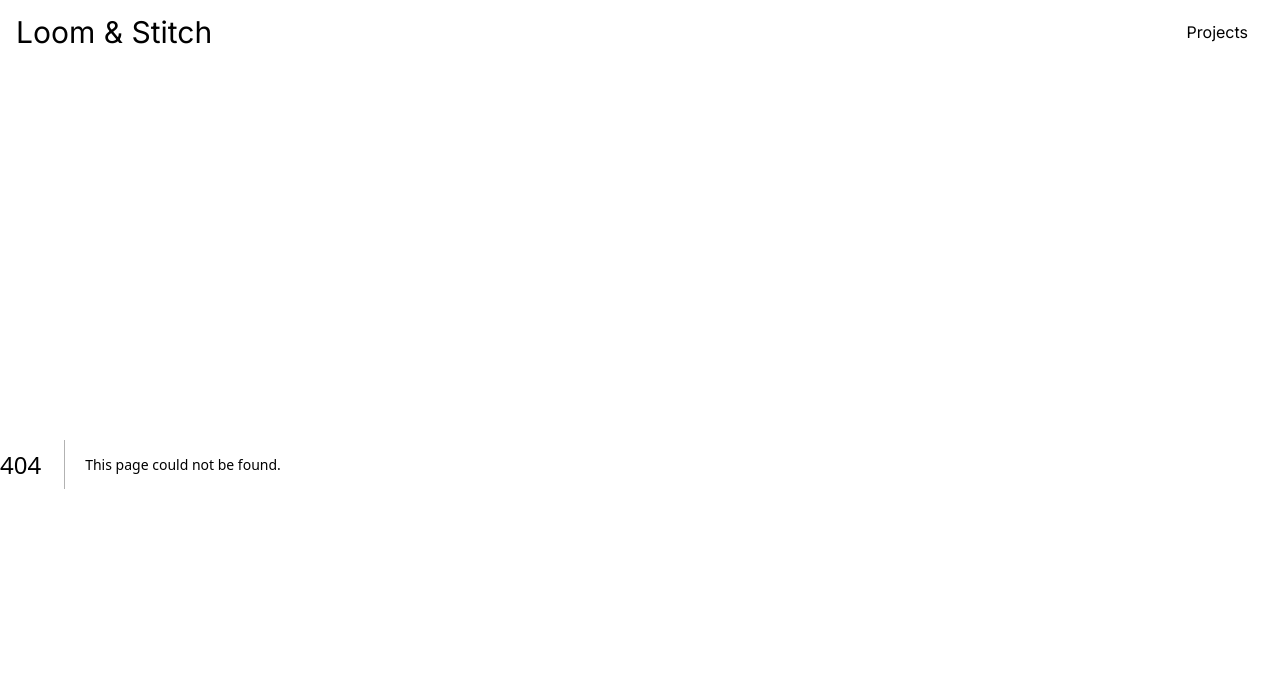
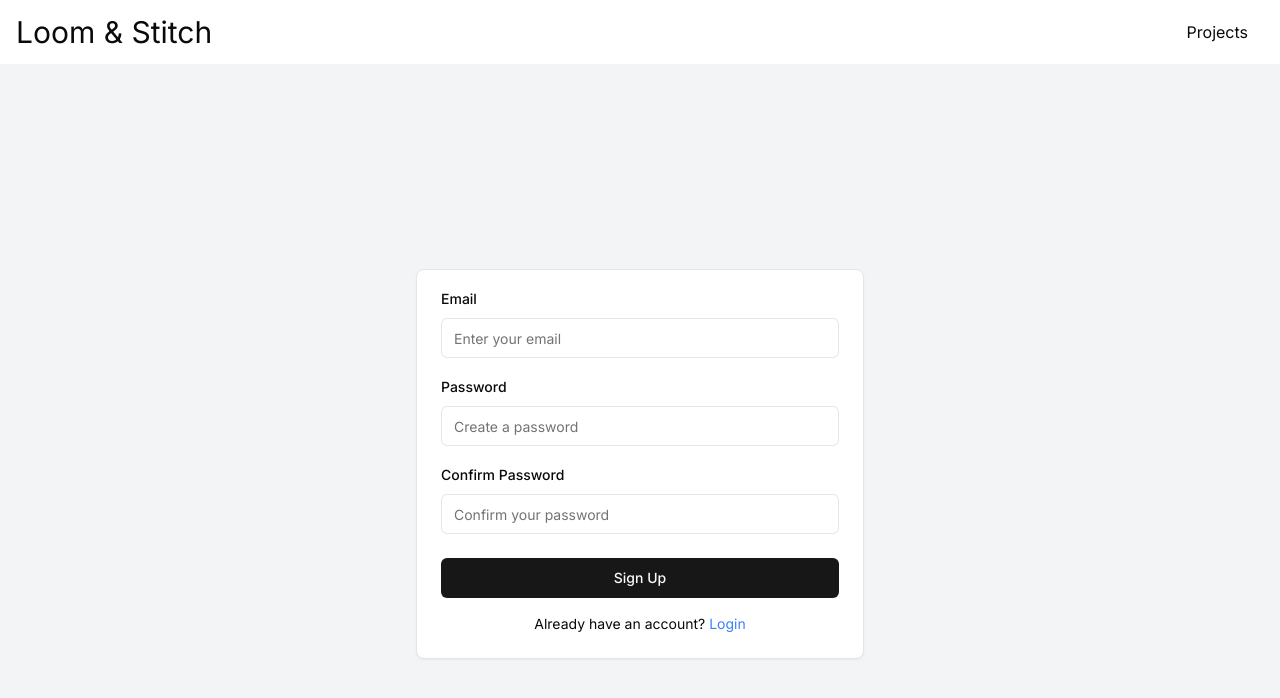
Before and after one commit to naadiya-a/loom-and-stitch, a Next.js app: page /signup in a window 1280 px wide. Before the commit this address had no page. Shown: the top 698 px of the page. Built offline with nearby package versions, Linux system fonts and the light colour scheme.

Commit message:
Created login and signup components

```diff
--- /dev/null
+++ b/app/login/page.tsx
@@ -0,0 +1,72 @@
+'use client'
+
+import { Button } from "@/components/ui/button";
+import { Card, CardContent, CardDescription, CardFooter, CardHeader, CardTitle } from "@/components/ui/card";
+import { Input } from "@/components/ui/input";
+import { Label } from "@/components/ui/label";
+import { signIn } from "@/lib/auth";
+import Link from "next/link";
+import { useRouter } from "next/navigation";
+import { useState } from "react";
+
+
+export default function Login() {
+    const [email, setEmail] = useState('');
+  const [password, setPassword] = useState('');
+  const router = useRouter();
+
+    const handleSubmit = async (e: React.FormEvent) => {
+        e.preventDefault();
+        // TODO: Implement Firebase authentication
+        signIn(email, password).then((user) => {
+            router.push('/');
+        }).catch((err: Error) => {
+            alert(err);
+        });
+      };
+
+    return (
+        <div className="flex items-center justify-center min-h-screen bg-gray-100 w-full">
+      <Card className="w-full max-w-md pt-4">
+        {/* <CardHeader>
+          <CardTitle className="text-center">Login</CardTitle>
+        </CardHeader> */}
+        <form onSubmit={handleSubmit}>
+          <CardContent className="space-y-4">
+            <div className="space-y-2">
+              <Label htmlFor="email">Email</Label>
+              <Input
+                id="email"
+                type="email"
+                placeholder="Enter your email"
+                value={email}
+                onChange={(e) => setEmail(e.target.value)}
+                required
+              />
+            </div>
+            <div className="space-y-2">
+              <Label htmlFor="password">Password</Label>
+              <Input
+                id="password"
+                type="password"
+                placeholder="Enter your password"
+                value={password}
+                onChange={(e) => setPassword(e.target.value)}
+                required
+              />
+            </div>
+          </CardContent>
+          <CardFooter className="flex flex-col space-y-4">
+            <Button type="submit" className="w-full">Login</Button>
+            <p className="text-sm text-center">
+              Don't have an account?{' '}
+              <Link href="/signup" className="text-blue-500 hover:underline">
+                Sign up
+              </Link>
+            </p>
+          </CardFooter>
+        </form>
+      </Card>
+    </div>
+      );
+}
--- /dev/null
+++ b/app/signup/page.tsx
@@ -0,0 +1,89 @@
+'use client';
+
+import { useState } from 'react';
+import { useRouter } from 'next/navigation';
+import Link from 'next/link';
+import { Button } from "@/components/ui/button";
+import { Input } from "@/components/ui/input";
+import { Label } from "@/components/ui/label";
+import { Card, CardContent, CardFooter } from "@/components/ui/card";
+import { createUser } from '@/lib/auth';
+
+export default function SignUpPage() {
+  const [email, setEmail] = useState('');
+  const [password, setPassword] = useState('');
+  const [confirmPassword, setConfirmPassword] = useState('');
+  const router = useRouter();
+
+  const handleSubmit = async (e: React.FormEvent) => {
+    e.preventDefault();
+    if (password !== confirmPassword) {
+      alert("Passwords don't match");
+      return;
+    }
+    // TODO: Implement Firebase authentication
+    createUser(email, password)
+    .then((user) => {
+        router.push('/');
+    })
+    .catch((err: Error) => {
+        alert(err.message);
+    });
+  };
+
+  return (
+    <div className="flex items-center justify-center min-h-screen bg-gray-100 w-full">
+      <Card className="w-full max-w-md pt-4">
+        {/* <CardHeader>
+          <CardTitle>Sign Up</CardTitle>
+        </CardHeader> */}
+        <form onSubmit={handleSubmit}>
+          <CardContent className="space-y-4">
+            <div className="space-y-2">
+              <Label htmlFor="email">Email</Label>
+              <Input
+                id="email"
+                type="email"
+                placeholder="Enter your email"
+                value={email}
+                onChange={(e) => setEmail(e.target.value)}
+                required
+              />
+            </div>
+            <div className="space-y-2">
+              <Label htmlFor="password">Password</Label>
+              <Input
+                id="password"
+                type="password"
+                placeholder="Create a password"
+                value={password}
+                onChange={(e) => setPassword(e.target.value)}
+                required
+              />
+            </div>
+            <div className="space-y-2">
+              <Label htmlFor="confirmPassword">Confirm Password</Label>
+              <Input
+                id="confirmPassword"
+                type="password"
+                placeholder="Confirm your password"
+                value={confirmPassword}
+                onChange={(e) => setConfirmPassword(e.target.value)}
+                required
+              />
+            </div>
+          </CardContent>
+          <CardFooter className="flex flex-col space-y-4">
+            <Button type="submit" className="w-full">Sign Up</Button>
+            <p className="text-sm text-center">
+              Already have an account?{' '}
+              <Link href="/login" className="text-blue-500 hover:underline">
+                Login
+              </Link>
+            </p>
+          </CardFooter>
+        </form>
+      </Card>
+    </div>
+  );
+}
--- /dev/null
+++ b/components/ui/card.tsx
@@ -0,0 +1,79 @@
+import * as React from "react"
+
+import { cn } from "@/lib/utils"
+
+const Card = React.forwardRef<
+  HTMLDivElement,
+  React.HTMLAttributes<HTMLDivElement>
+>(({ className, ...props }, ref) => (
+  <div
+    ref={ref}
+    className={cn(
+      "rounded-lg border bg-card text-card-foreground shadow-sm",
+      className
+    )}
+    {...props}
+  />
+))
+Card.displayName = "Card"
+
+const CardHeader = React.forwardRef<
+  HTMLDivElement,
+  React.HTMLAttributes<HTMLDivElement>
+>(({ className, ...props }, ref) => (
+  <div
+    ref={ref}
+    className={cn("flex flex-col space-y-1.5 p-6", className)}
+    {...props}
+  />
+))
+CardHeader.displayName = "CardHeader"
+
+const CardTitle = React.forwardRef<
+  HTMLDivElement,
+  React.HTMLAttributes<HTMLDivElement>
+>(({ className, ...props }, ref) => (
+  <div
+    ref={ref}
+    className={cn(
+      "text-2xl font-semibold leading-none tracking-tight",
+      className
+    )}
+    {...props}
+  />
+))
+CardTitle.displayName = "CardTitle"
+
+const CardDescription = React.forwardRef<
+  HTMLDivElement,
+  React.HTMLAttributes<HTMLDivElement>
+>(({ className, ...props }, ref) => (
+  <div
+    ref={ref}
+    className={cn("text-sm text-muted-foreground", className)}
+    {...props}
+  />
+))
+CardDescription.displayName = "CardDescription"
+
+const CardContent = React.forwardRef<
+  HTMLDivElement,
+  React.HTMLAttributes<HTMLDivElement>
+>(({ className, ...props }, ref) => (
+  <div ref={ref} className={cn("p-6 pt-0", className)} {...props} />
+))
+CardContent.displayName = "CardContent"
+
+const CardFooter = React.forwardRef<
+  HTMLDivElement,
+  React.HTMLAttributes<HTMLDivElement>
+>(({ className, ...props }, ref) => (
+  <div
+    ref={ref}
+    className={cn("flex items-center p-6 pt-0", className)}
+    {...props}
+  />
+))
+CardFooter.displayName = "CardFooter"
+
+export { Card, CardHeader, CardFooter, CardTitle, CardDescription, CardContent }
```
